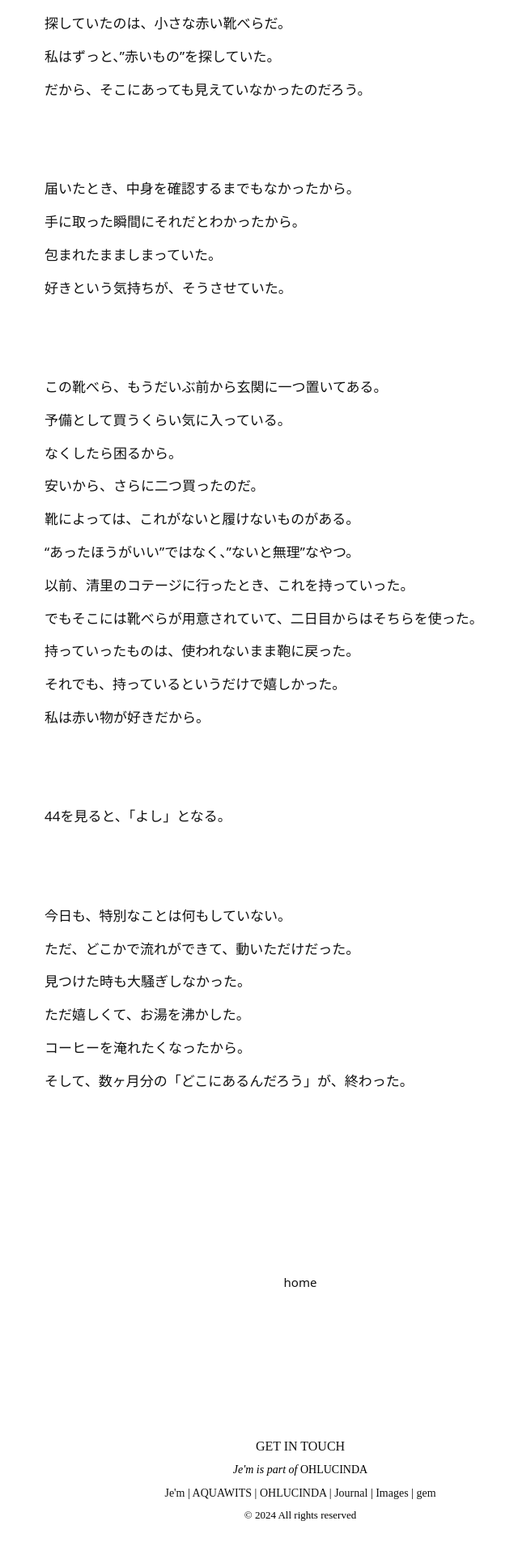
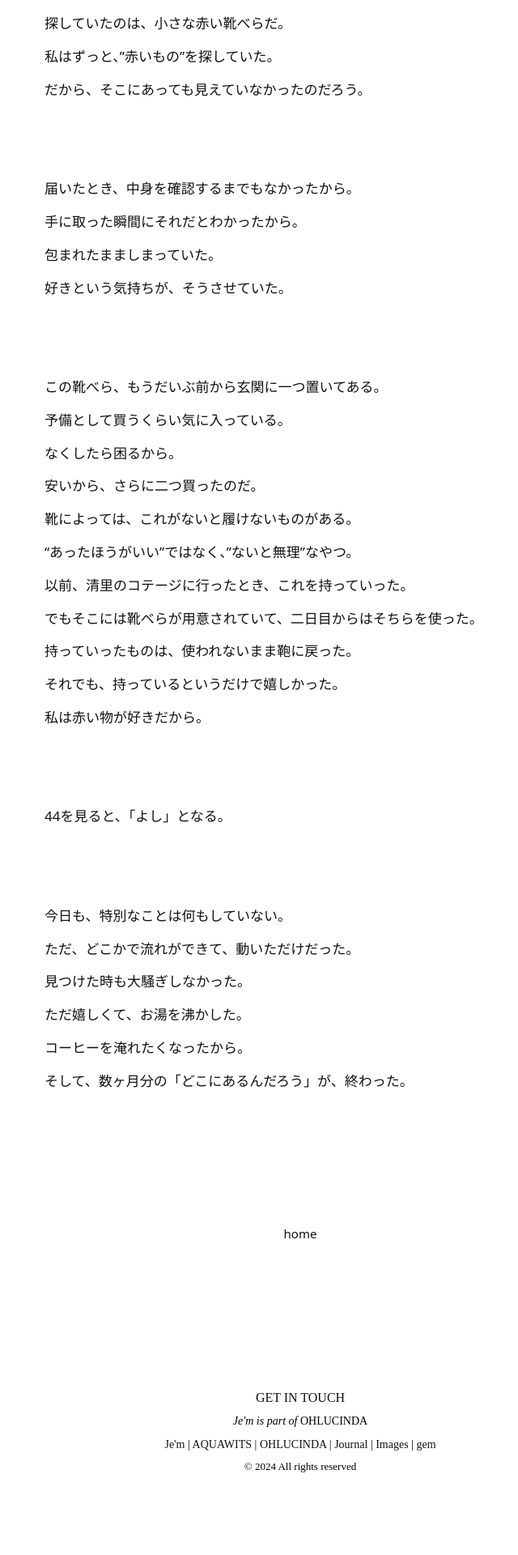
Before and after one commit to ohlucinda/ohlucinda-mobile, a Jekyll site: the page built from _posts/2026-05-01-赤いもの.md, in a window 1280 px wide. Shown: the part 1434-3354 px from the top of the page at 81% size, without its empty margins (269-909 px from the left). Built offline with Jekyll 4.4.1, drawn with Linux system fonts in a browser that asks for light colours; after the commit the page ends 3294 px from its top, so only the background shows below that.

Commit message:
Update style.css

```diff
--- a/assets/style.css
+++ b/assets/style.css
@@ -67,7 +67,7 @@ details div {
 }
 
 .post-nav {
-  margin-top: 120px;
+  margin-top: 60px;
 
   display: flex;
   justify-content: center;
```
